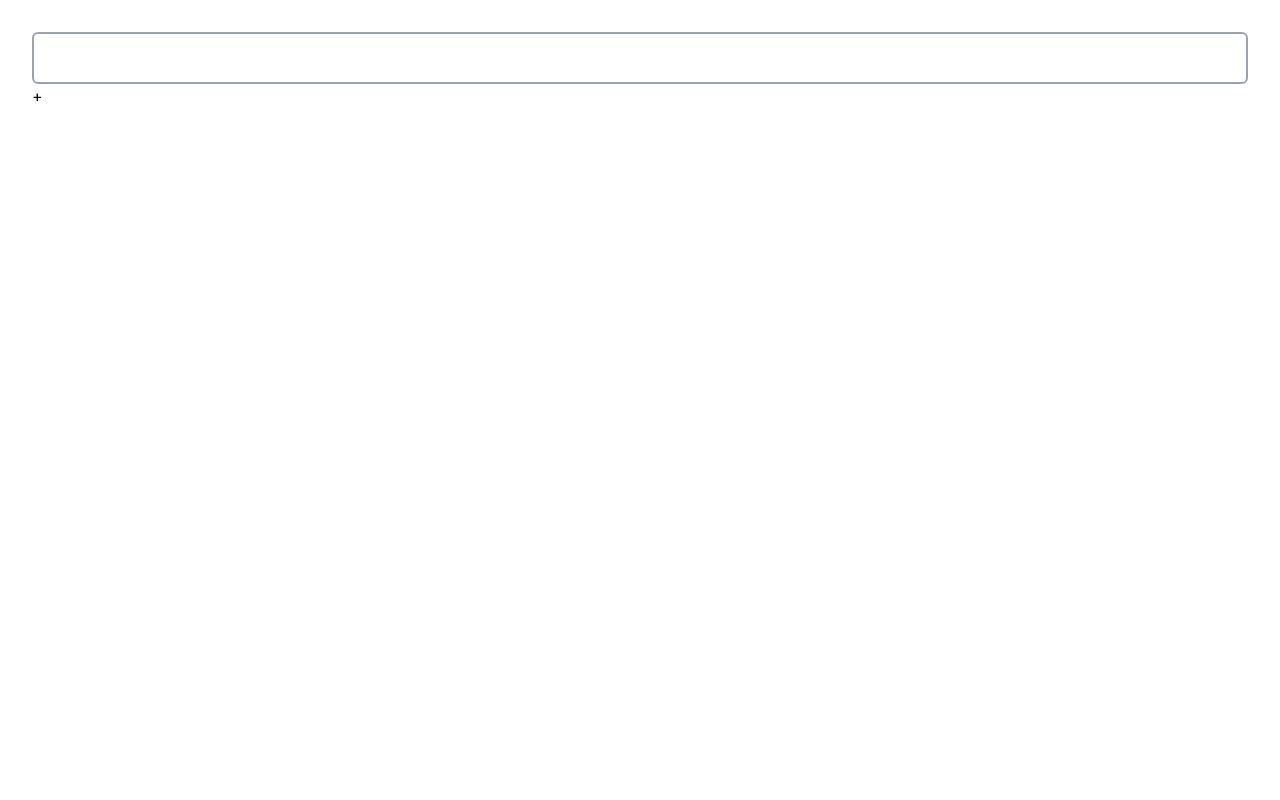
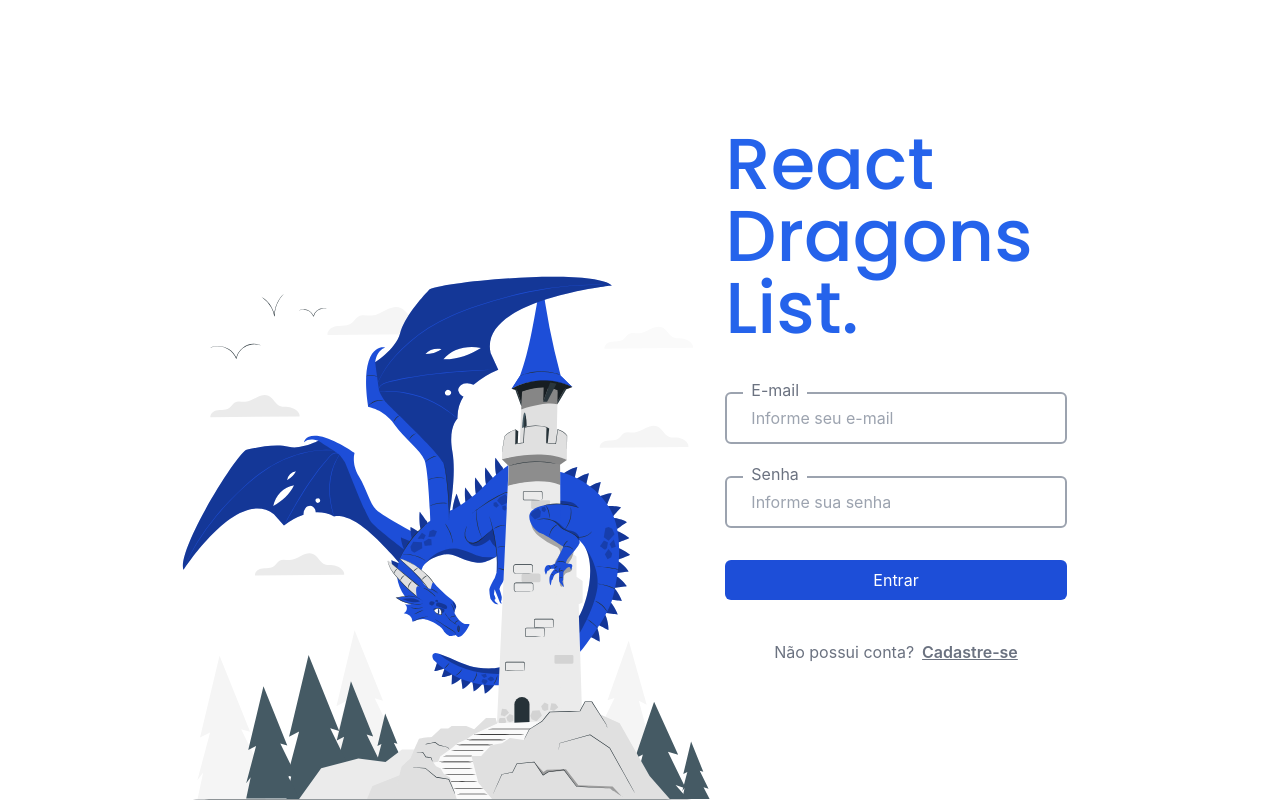
Before and after one commit to jhonnytrinca/react-dragons-list, a React (Create React App) app: page / in a window 1280 px wide. Built offline with nearby package versions, Linux system fonts and the light colour scheme.

Commit message:
feat: login page

```diff
--- a/src/App.tsx
+++ b/src/App.tsx
@@ -1,42 +1,12 @@
-import { FormikProvider, useFormik } from 'formik';
-import { useState } from 'react';
-import { Button, Input, Toast } from './components';
-import * as yup from 'yup';
-import { toast } from 'react-hot-toast';
-
-const validationSchema = yup.object().shape({
-  teste: yup.string().required('Campo obrigatório')
-});
+import { Toast } from 'components';
+import Login from 'pages/Login/Login';
 
 function App() {
-  const [value, setValue] = useState('');
-
-  const formik = useFormik({
-    initialValues: { teste: '' },
-    validationSchema,
-    onSubmit: (values) => console.log(values)
-  });
   return (
-    <FormikProvider value={formik}>
+    <>
       <Toast />
-      <div className='p-8'>
-        <Input
-          placeholder='Informe'
-          onChange={(e) => setValue(e.target.value)}
-          value={value}
-          name='teste'
-        />
-
-        <Button
-          onClick={() => {
-            toast.error('erro');
-            toast.success('sucesso');
-          }}
-        >
-          +
-        </Button>
-      </div>
-    </FormikProvider>
+      <Login />
+    </>
   );
 }
 
--- a/src/components/Button/index.tsx
+++ b/src/components/Button/index.tsx
@@ -22,13 +22,13 @@ export const Button = ({
   children,
   onClick,
   className,
-  type,
+  type = 'button',
   disabled
 }: ButtonProps) => (
   <button
     onClick={onClick}
     className={className}
-    type={type || 'button'}
+    type={type}
     disabled={disabled}
   >
     {children}
--- a/src/components/Input/index.tsx
+++ b/src/components/Input/index.tsx
@@ -1,4 +1,3 @@
-import { InputHTMLAttributes } from 'react';
 import { Button } from '../Button';
 import { Field, FieldProps, useFormikContext } from 'formik';
 import { HiExclamationCircle } from 'react-icons/hi';
@@ -10,43 +9,53 @@ import { HiExclamationCircle } from 'react-icons/hi';
  * @param {boolean} clearValue - exibe botão para limpar o valor do input
  * @param {string} className - classes adicionais de estilização
  * @param {string} name - nome do campo
+ * @param {string} placeholder - texto de placeholder do input
+ * @param {string} label - label do input
  *
  */
 
 type InputProps = {
+  type?: string;
   icon?: any;
   clearValue?: boolean;
   className?: string;
+  name: string;
+  placeholder: string;
+  label?: string;
 };
 
 export const Input = ({
+  type = 'text',
   icon: Icon,
   clearValue,
   className,
-  type,
-  name
-}: InputProps & InputHTMLAttributes<HTMLInputElement>) => {
+  name,
+  placeholder,
+  label
+}: InputProps) => {
   const { setFieldValue } = useFormikContext();
   return (
     <Field name={name}>
       {({ field, meta }: FieldProps) => {
         const showError = !!meta.error && !!meta.touched;
         return (
-          <div className='flex flex-col w-full'>
+          <div className='w-full'>
             <div
-              className={`flex items-center w-full border-2 bg-white rounded-md py-1 px-4 ${className} ${
+              className={`relative flex items-center w-full border-2 bg-white rounded-md py-1 px-4 ${className} ${
                 showError
                   ? 'text-red-500 border-red-500 placeholder:text-red-500'
-                  : 'border-gray-400 dark:border-white'
+                  : 'text-gray-500 border-gray-400 dark:border-white'
               }`}
             >
-              {Icon && <Icon size={26} className='text-gray-400' />}
+              <label className='absolute -top-4 bg-white px-2'>{label}</label>
+              {Icon && <Icon size={26} />}
               <input
-                type={type || 'text'}
+                type={type}
                 onChange={field.onChange}
+                placeholder={placeholder}
                 {...meta}
                 {...(field as any)}
-                className='w-full pl-2'
+                className='w-full pl-2 placeholder:text-gray-400'
               />
               {console.log('field', field)}
               {console.log('meta', meta)}
@@ -60,7 +69,7 @@ export const Input = ({
               )}
             </div>
             {showError && (
-              <div className='flex gap-1 items-center text-red-500 p-2 text-md'>
+              <div className='flex gap-1 items-center text-red-500 text-md'>
                 <HiExclamationCircle size={20} />
                 <span>{meta.error}</span>
               </div>
--- /dev/null
+++ b/src/components/Modal/index.tsx
@@ -0,0 +1,35 @@
+import { ReactNode } from 'react';
+import { createPortal } from 'react-dom';
+
+/** Componente Input
+ *
+ * @param {ReactNode | Element} children - item a ser renderizado dentro do botão
+ * @param {boolean} isOpen - indicativo para exibição do modal
+ * @param {string} className - classes adicionais de estilização
+ *
+ */
+
+type ModalProps = {
+  children: ReactNode;
+  isOpen: boolean;
+  className: string;
+};
+
+export const Modal = ({ isOpen, className, children }: ModalProps) => {
+  return createPortal(
+    <>
+      {isOpen && (
+        <div className='flex items-center justify-center bg-black/50 z-[999] h-full w-full fixed top-0 left-0'>
+          <div
+            className={`bg-white p-10 rounded-xl flex flex-col ${
+              className ?? ''
+            }`}
+          >
+            {children}
+          </div>
+        </div>
+      )}
+    </>,
+    document.getElementById('root') as HTMLElement
+  );
+};
--- a/src/components/index.ts
+++ b/src/components/index.ts
@@ -1,3 +1,4 @@
 export { Button } from './Button';
 export { Input } from './Input';
 export { Toast } from './Toast';
+export { Modal } from './Modal';
--- a/src/index.css
+++ b/src/index.css
@@ -1,3 +1,5 @@
+@import url('https://fonts.googleapis.com/css2?family=Poppins:wght@500&family=Roboto:wght@400;700&display=swap');
+
 @tailwind base;
 @tailwind components;
 @tailwind utilities;
--- /dev/null
+++ b/src/pages/Login/Login.tsx
@@ -0,0 +1,70 @@
+import { FormikProvider, useFormik } from 'formik';
+import { useState } from 'react';
+import { Button, Input, Modal } from 'components';
+import { ReactComponent as DragonLogo } from 'images/login-dragon.svg';
+import { RegisterForm } from './RegisterForm';
+import { IUser, initialValues, validationSchema } from './validation';
+
+const Login = () => {
+  const [openModal, setOpenModal] = useState(false);
+  const formik = useFormik<IUser>({
+    initialValues,
+    validationSchema,
+    onSubmit: (values) => handleLogin(values)
+  });
+
+  const handleLogin = (values: any) => {
+    console.log(values);
+  };
+
+  return (
+    <FormikProvider value={formik}>
+      <div className='flex w-screen h-screen overflow-hidden relative lg:justify-end'>
+        <DragonLogo className='absolute -bottom-6 lg:left-40 w-full lg:w-[45%] opacity-40 lg:opacity-100' />
+
+        <div className='w-full lg:w-3/5 lg:px-32 py-14 sm:py-0 flex flex-col gap-12 sm:justify-center items-center z-10'>
+          <div className='w-4/5 lg:w-2/3'>
+            <p className='w-4/5 text-4xl sm:text-7xl text-blue-600 font-poppins'>
+              React Dragons List.
+            </p>
+          </div>
+          <div className='flex flex-col gap-8 items-center w-4/5 lg:w-2/3'>
+            <Input
+              name='email'
+              placeholder='Informe seu e-mail'
+              label='E-mail'
+            />
+            <Input
+              name='password'
+              placeholder='Informe sua senha'
+              label='Senha'
+            />
+            <Button
+              type='submit'
+              onClick={formik.handleSubmit}
+              disabled={!formik.isValid}
+              className='w-full text-white py-2 rounded-md bg-blue-700 hover:enabled:bg-blue-500 disabled:opacity-60 transition-colors '
+            >
+              Entrar
+            </Button>
+            <p className='w-full flex justify-center text-gray-500 gap-2 bg-white rounded px-4 py-2'>
+              Não possui conta?
+              <Button
+                onClick={() => setOpenModal(true)}
+                className='underline font-semibold'
+              >
+                Cadastre-se
+              </Button>
+            </p>
+          </div>
+        </div>
+      </div>
+
+      <Modal isOpen={openModal} className='w-full sm:w-3/4 lg:w-1/3 h-inherit'>
+        <RegisterForm closeModal={() => setOpenModal(false)} />
+      </Modal>
+    </FormikProvider>
+  );
+};
+
+export default Login;
--- /dev/null
+++ b/src/pages/Login/RegisterForm.tsx
@@ -0,0 +1,54 @@
+import { FormikProvider, useFormik } from 'formik';
+import { Button, Input } from 'components';
+import { initialValues, IRegisterUser, validationSchema } from './validation';
+
+type Props = {
+  closeModal: () => void;
+};
+
+export const RegisterForm = ({ closeModal }: Props) => {
+  const formik = useFormik<IRegisterUser>({
+    initialValues: { ...initialValues, confirmPassword: '' },
+    validationSchema,
+    onSubmit: (values) => handleCreateUser(values)
+  });
+
+  const handleCreateUser = (values: any) => {
+    console.log(values);
+    closeModal();
+  };
+
+  return (
+    <FormikProvider value={formik}>
+      <div className='flex flex-col gap-10 sm:px-3'>
+        <h2 className='text-blue-600 font-bold text-2xl font-poppins'>
+          Crie sua conta.
+        </h2>
+        <Input name='email' placeholder='Informe seu e-mail' label='E-mail' />
+        <Input name='password' placeholder='Informe sua senha' label='Senha' />
+        <Input
+          name='confirmPassword'
+          placeholder='Confirme a senha'
+          label='Confirme a senha'
+        />
+        <div className='flex justify-between gap-6'>
+          <Button
+            type='submit'
+            onClick={closeModal}
+            className='w-full sm:w-1/3 text-gray-400 py-2 rounded-md border border-gray-300 hover:border-gray-500 hover:text-gray-700 disabled:opacity-60 transition-colors '
+          >
+            Voltar
+          </Button>
+          <Button
+            type='submit'
+            onClick={formik.handleSubmit}
+            disabled={!formik.isValid}
+            className='w-full sm:w-1/3 text-white py-2 rounded-md bg-blue-700 hover:enabled:bg-blue-500 disabled:opacity-60 transition-colors '
+          >
+            Cadastrar
+          </Button>
+        </div>
+      </div>
+    </FormikProvider>
+  );
+};
--- /dev/null
+++ b/src/pages/Login/validation.ts
@@ -0,0 +1,28 @@
+import * as yup from 'yup';
+
+export type IUser = {
+  email: string;
+  password: string;
+}
+
+export type IRegisterUser = IUser & {
+  confirmPassword?: string;
+}
+
+export const initialValues = { email: '', password: '' }
+
+export const validationSchema = yup.object().shape({
+  email: yup
+    .string()
+    .email('Digite um email válido')
+    .required('Campo obrigatório'),
+  password: yup
+    .string()
+    .min(6, 'Mínimo seis caracteres')
+    .required('Campo obrigatório'),
+  confirmPassword: yup
+    .string()
+    .min(6, 'Mínimo seis caracteres')
+    .oneOf([yup.ref('password'), null], 'Senhas não conferem!')
+    .required('Campo obrigatório')
+});
--- a/tailwind.config.js
+++ b/tailwind.config.js
@@ -3,7 +3,9 @@ module.exports = {
   content: ['./src/**/*.{js,jsx,ts,tsx}'],
   darkMode: 'class',
   theme: {
-    extend: {}
+    fontFamily: {
+      poppins: ['Poppins', 'sans-serif']
+    }
   },
   plugins: [require('@tailwindcss/forms')]
 };
--- a/tsconfig.json
+++ b/tsconfig.json
@@ -18,7 +18,8 @@
     "resolveJsonModule": true,
     "isolatedModules": true,
     "noEmit": true,
-    "jsx": "react-jsx"
+    "jsx": "react-jsx",
+    "baseUrl": "./src"
   },
   "include": [
     "src"
```
Also changed, not shown: src/images/login-dragon.svg (added).
